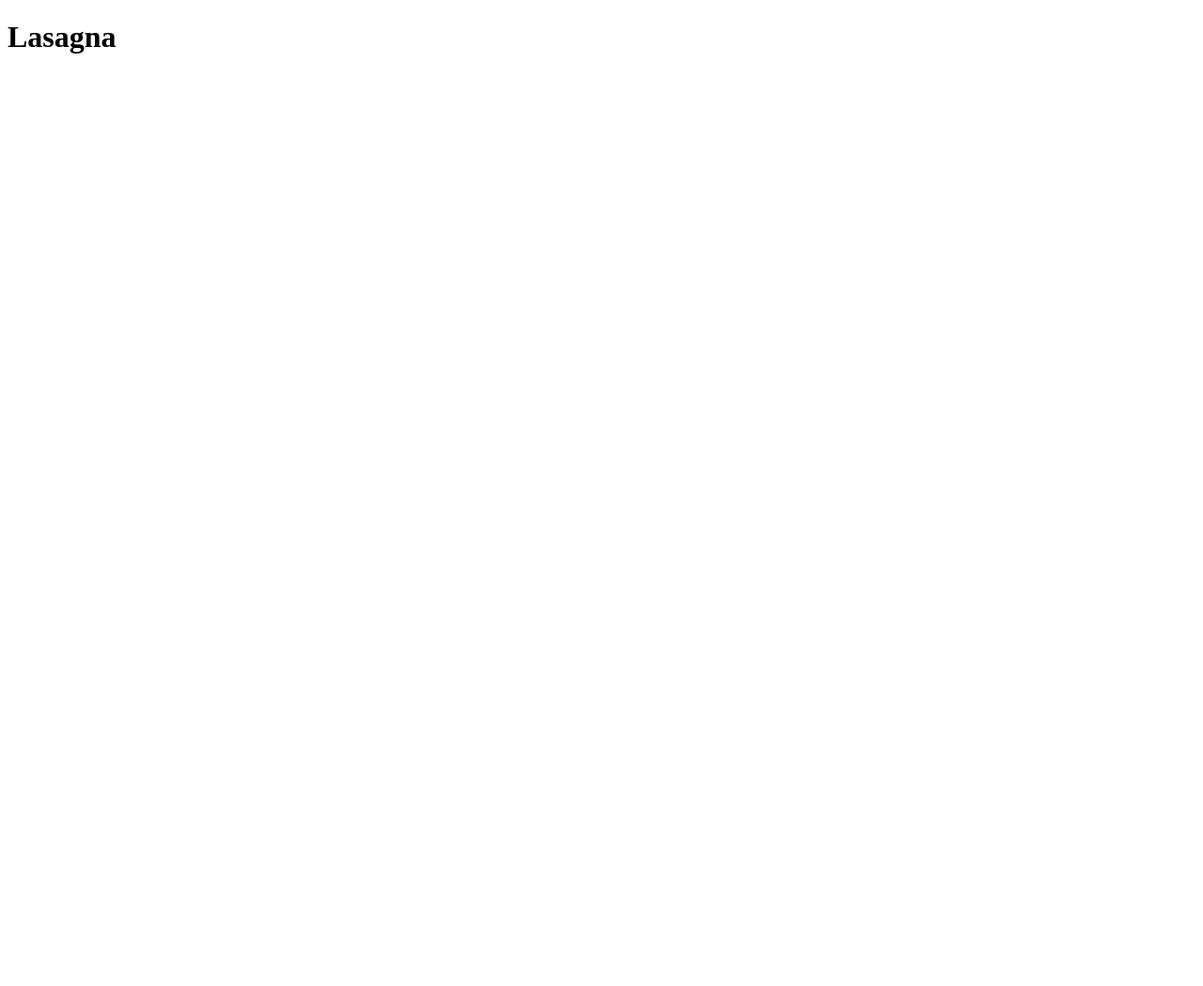
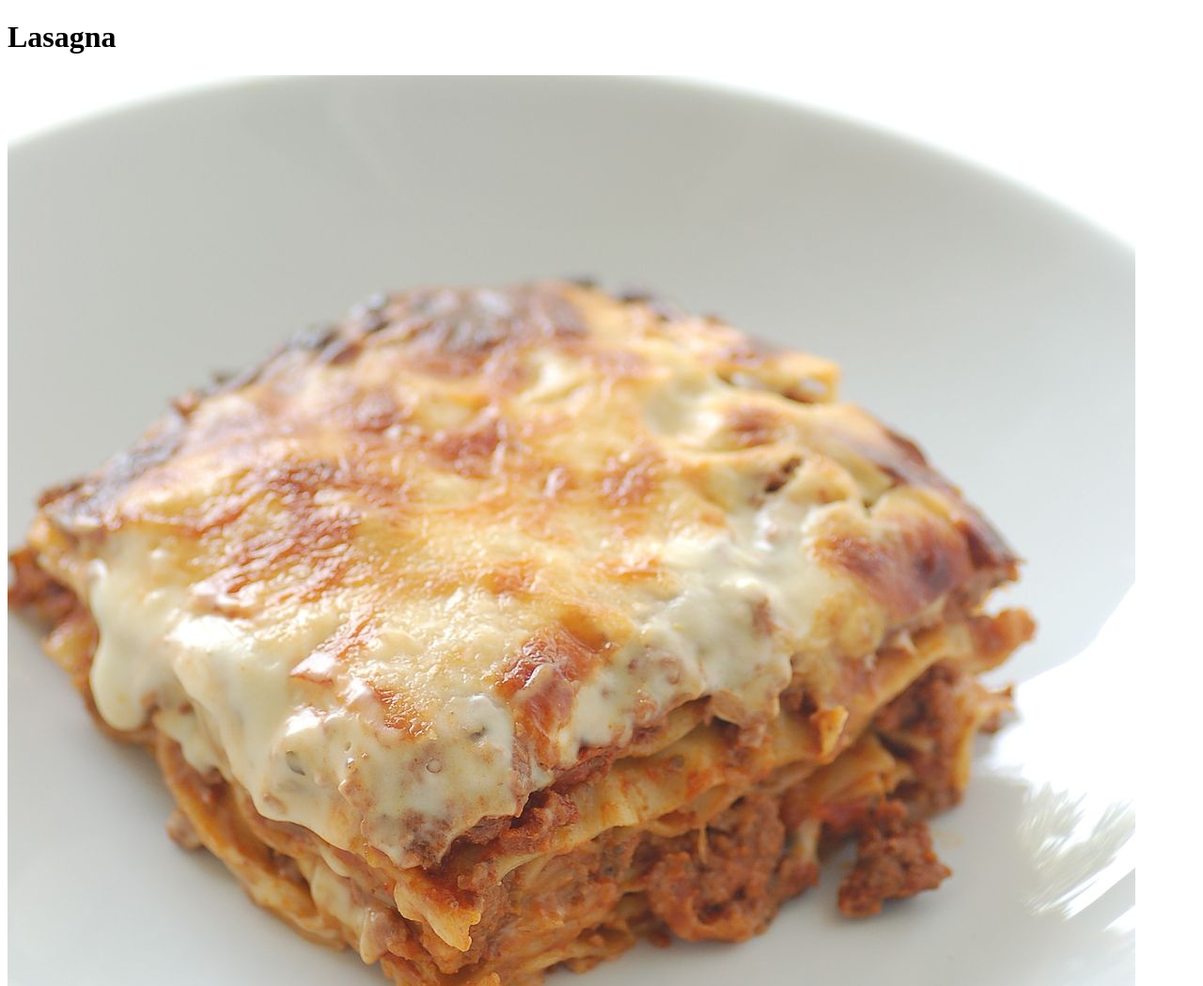
Before and after one commit to SuperSchnitzel13/odin-recipes, a plain HTML site: page recipes/lasagne.html in a window 1280 px wide. Shown: the top 1049 px of the page at 94% size. Before the commit the page ends 800 px from the top, so only its background shows below. Drawn offline with Linux system fonts and the light colour scheme.

Commit message:
Added image to recipe

```diff
--- a/recipes/lasagne.html
+++ b/recipes/lasagne.html
@@ -8,6 +8,7 @@
 
 <body>
     <h1>Lasagna</h1>
+    <img src = "../images/Lasagna.jpg">
 </body>
 
 </html>
```
Also changed, not shown: images/Lasagna.jpg (added).
